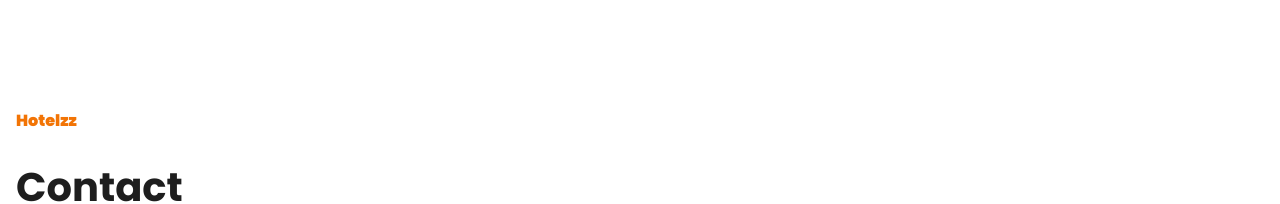
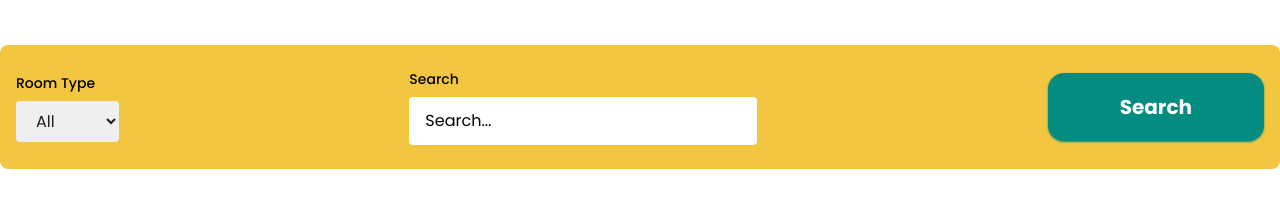
Before and after one commit to IvanScarsella/hotel-management, a Next.js app: page / in a window 1280 px wide. Shown: the part 603-807 px from the top of the page. Built offline with nearby package versions, Linux system fonts and the light colour scheme; no server answers.

Commit message:
add add Hero Section

```diff
--- a/src/app/(web)/page.tsx
+++ b/src/app/(web)/page.tsx
@@ -1,8 +1,13 @@
 import HeroSection from "@/components/HeroSection/page"
+import PageSearch from "@/components/PageSearch/PageSearch"
 
 const Home = () => {
   return <>
     <HeroSection />
+    <PageSearch />
+    {/* FEATURED ROOM */}
+    {/* GALLERY */}
+    {/* NEWS LETTER */}
   </>
 }
 
--- /dev/null
+++ b/src/components/PageSearch/PageSearch.tsx
@@ -0,0 +1,19 @@
+'use client'
+
+import { useState } from "react"
+import Search from "../Search/Search"
+
+const PageSearch = () => {
+   const [roomTypeFilter, setRromTypeFilter] = useState('')
+   const [searchQuery, setSearchQuery] = useState('')
+   return (
+      <Search
+         roomTypeFilter={roomTypeFilter}
+         searchQuery={searchQuery}
+         setRoomTypeFilter={setRromTypeFilter}
+         setSearchQuery={setSearchQuery}
+      />
+   )
+}
+
+export default PageSearch
--- /dev/null
+++ b/src/components/Search/Search.tsx
@@ -0,0 +1,72 @@
+'use client';
+
+import { btn_primary } from "@/app/(web)/globals"
+import { useRouter } from "next/navigation";
+import { ChangeEvent, FC } from "react"
+type Props = {
+   roomTypeFilter: string;
+   searchQuery: string;
+   setRoomTypeFilter: (value: string) => void;
+   setSearchQuery: (value: string) => void;
+}
+const Search: FC<Props> = ({
+   roomTypeFilter,
+   searchQuery,
+   setRoomTypeFilter,
+   setSearchQuery
+}) => {
+
+   const router = useRouter();
+
+   const handleRoomTypeChange = (event: ChangeEvent<HTMLSelectElement>) => {
+      setRoomTypeFilter(event.target.value)
+   }
+   const handleSearchQueryChange = (event: ChangeEvent<HTMLInputElement>) => {
+      setSearchQuery(event.target.value)
+   }
+   const handleFilterClick = () => {
+      router.push(`/rooms?roomType=${roomTypeFilter}&searchQuery=${searchQuery}`)
+   }
+   return (
+      <section className="bg-tertiary-light px-4 py-6 rounded-lg">
+         <div className='container mx-auto flex gap-4 flex-wrap justify-between items-center'>
+            <div className="w-full md:w-1/3 lg:w-auto mb-4 md:mb-0">
+               <label className='block text-sm font-medium mb-2 text-black dark:text-white'>
+                  Room Type
+               </label>
+               <div className="relative">
+                  <select
+                     value={roomTypeFilter}
+                     onChange={handleRoomTypeChange}
+                     className='w-full px-4 py-2 capitalize rounded leading-tight dark:bg-black focus:outline-none'>
+                     <option value='All'>All</option>
+                     <option value='Basic'>Basic</option>
+                     <option value='Luxury'>Luxury</option>
+                     <option value='Suite'>Suite</option>
+                  </select>
+               </div>
+            </div>
+            <div className="w-full md:w-1/3 lg:w-auto mb-4 md:mb-0">
+               <label className="block text-sm font-medium mb-2 text-black">Search</label>
+               <input
+                  type='search'
+                  id='search'
+                  placeholder="Search..."
+                  className="w-full px-4 py-3 rounded leading-light dark:bg-black focus:outline-none placeholder:text-black dark:placeholder:text-white"
+                  value={searchQuery}
+                  onChange={handleSearchQueryChange}
+               />
+            </div>
+            <button
+               className={`${btn_primary}`}
+               type='button'
+               onClick={handleFilterClick}
+            >
+               Search
+            </button>
+         </div>
+      </section >
+   )
+}
+
+export default Search
```
